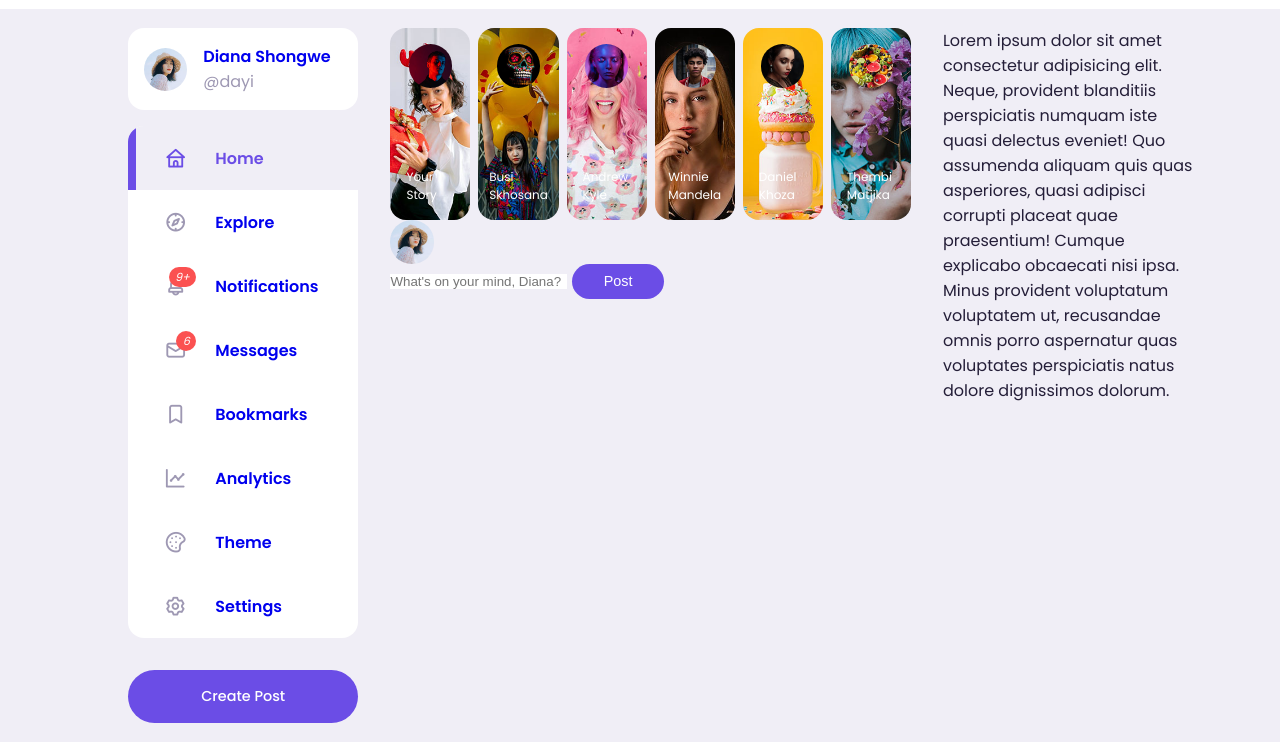
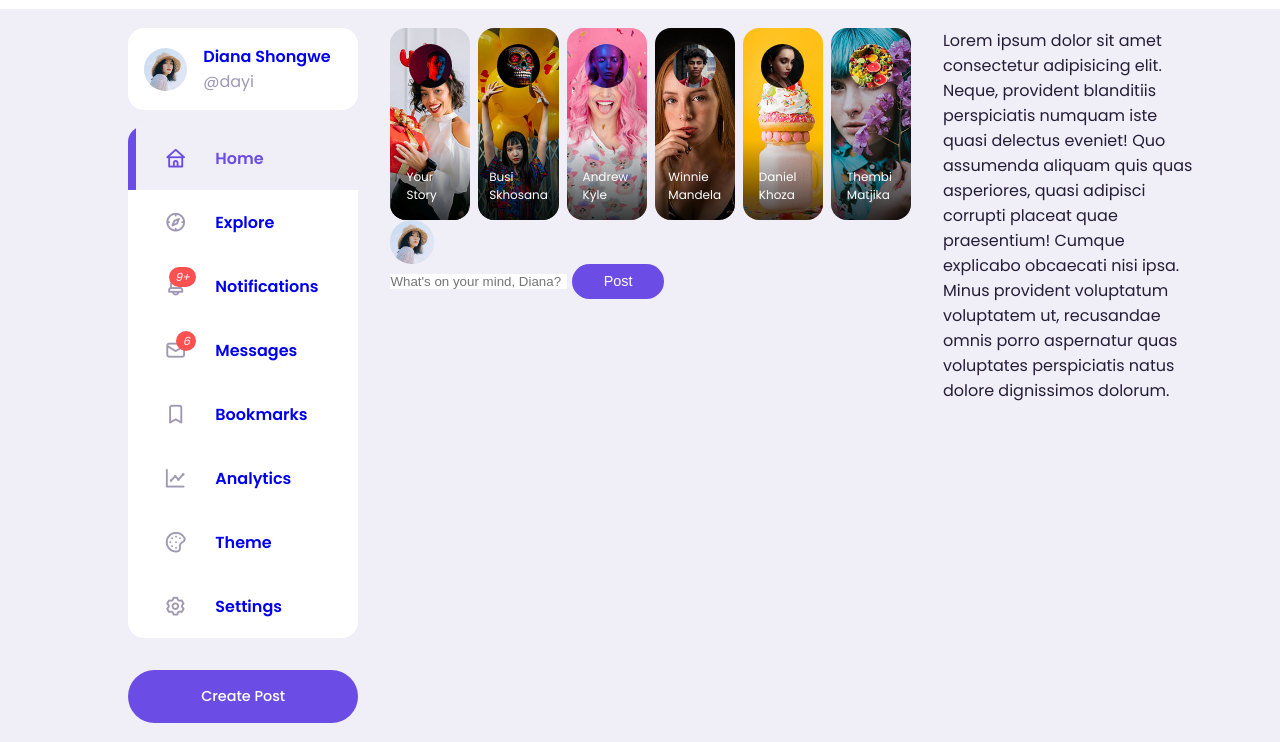
Before and after one commit to CodeSevenic/BSocial, a plain HTML site: page index.html in a window 1280 px wide. Shown: the part 58-800 px from the top of the page. Drawn offline with nearby package versions, Linux system fonts and the light colour scheme.

Commit message:
BSocial Code Update

```diff
--- a/style.css
+++ b/style.css
@@ -294,6 +294,20 @@ main .container .left .profile {
   overflow: hidden;
 }
 
+.middle .stories .story::before {
+  content: '';
+  display: block;
+  width: 100%;
+  height: 5rem;
+  background: linear-gradient(transparent, rgba(0, 0, 0, 0.75));
+  position: absolute;
+  bottom: 0;
+}
+
+.middle .stories .story .name {
+  position: relative;
+}
+
 .middle .stories .story:nth-child(1) {
   background: url('./images/story-1.jpg') no-repeat center center/cover;
 }
```
